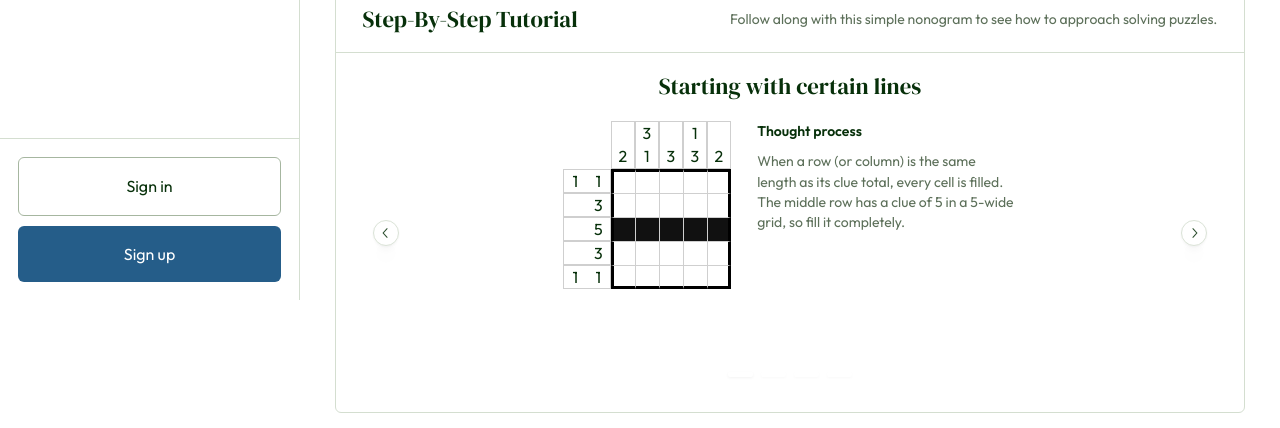
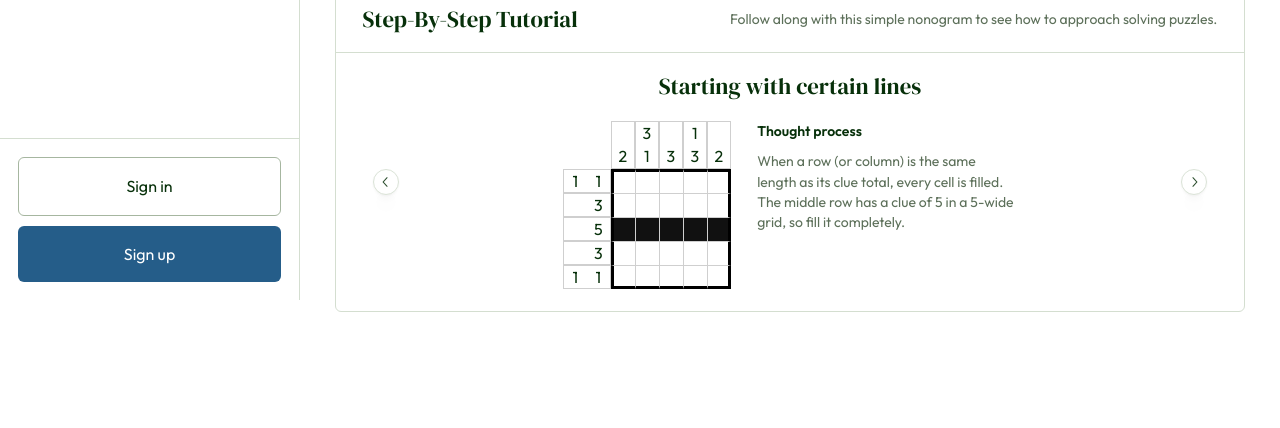
Before and after one commit to lewisgormanneale/griddle, a Next.js app: page /how-to-play in a window 1280 px wide. Shown: the part 500-928 px from the top of the page. After the commit the page ends 830 px from the top, so only its background shows below. Built offline with nearby package versions, Linux system fonts and the light colour scheme; no server answers; a web font is replaced by a local one.

Commit message:
improve spacing and remove carousel indicators

```diff
--- a/app/how-to-play/how-to-play-tutorial.tsx
+++ b/app/how-to-play/how-to-play-tutorial.tsx
@@ -64,7 +64,7 @@ const steps: TutorialStep[] = (() => {
     id: 'step-3',
     title: 'Using filled cells to mark impossibilities',
     description:
-      'We have quite a few filled cells now - and we can use them to mark some impossibilities! We use X to mark cells that cannot possibly be filled.\nFor example, in the first row, we have a filled cell - and the "1, 1" clue tells us that no filled cell in the first row can be adjacent to it.\nIn the fourth row, the "3" clue means we can mark an X on in the first column - as it is too far away from the filled cell to be possible.',
+      'In the first row, we have a filled cell - and the "1, 1" clue tells us that no filled cell in the first row can be adjacent to it.\nIn the fourth row, the "3" clue means we can mark an X on in the first column - as it is too far away from the filled cell to be possible.',
     cellStates: [...grid],
   });
 
@@ -108,12 +108,7 @@ export function HowToPlayTutorial() {
         </Group>
       </CardSection>
       <CardSection inheritPadding py="md">
-        <Carousel
-          withIndicators
-          slideSize="100%"
-          controlsOffset="xs"
-          data-testid="how-to-play-carousel"
-        >
+        <Carousel slideSize="100%" controlsOffset="xs" data-testid="how-to-play-carousel">
           {steps.map((step) => {
             const isInteractive = Boolean(step.interactive);
             const isSolved = isInteractive && isInteractiveSolved;
```
